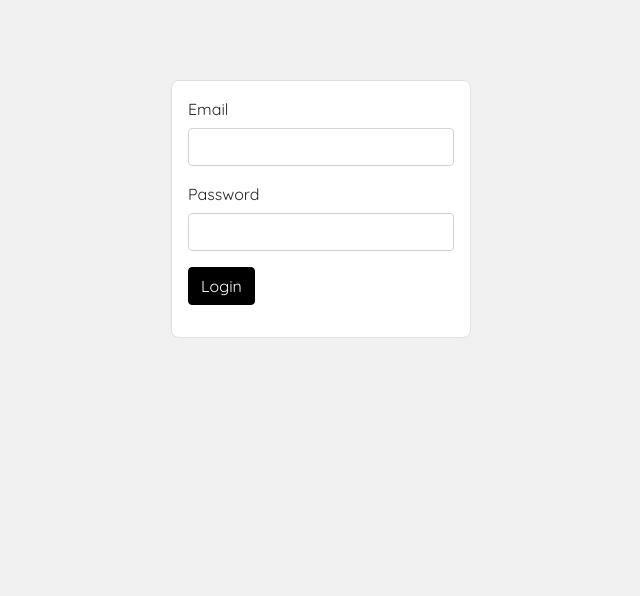
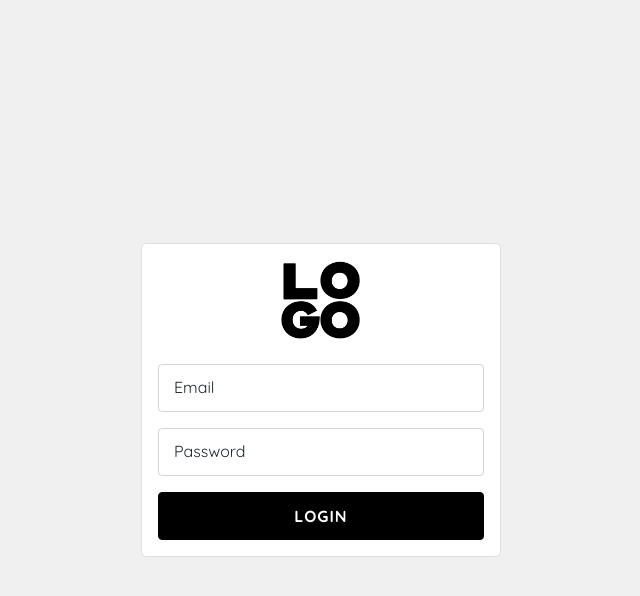
Before and after one commit to anhhaome/nuxt-minimal-admin, a Nuxt app: page /login in a window 1280 px wide. Shown: the top 596 px of the page, without its empty margins (319-959 px from the left). Built offline with nearby package versions, Linux system fonts and the light colour scheme.

Commit message:
Update login

```diff
--- /dev/null
+++ b/assets/scss/constants.scss
@@ -0,0 +1 @@
+$radius: 4pt;
--- a/nuxt.config.js
+++ b/nuxt.config.js
@@ -1,4 +1,8 @@
 export default {
+  ssr: false,
+  router: {
+    mode: 'hash'
+  },
   modules: ['bootstrap-vue/nuxt'],
   bootstrapVue: {
     bootstrapCSS: false, // Or `css: false`
--- a/pages/login.vue
+++ b/pages/login.vue
@@ -1,36 +1,119 @@
 <template>
-  <div>
-    <b-form class="m-form">
-      <b-form-group label="Email">
-        <b-input></b-input>
+  <div class="m-form-wrapper">
+    <b-form class="m-form" @submit="submitForm">
+      <img src="@/assets/images/logo.png" alt="Logo" class="m-logo">
+
+      <b-alert variant="danger" :show="!!error" class="m-alert">{{ error }}</b-alert>
+
+      <b-form-group class="m-group">
+        <b-input class="m-input" v-model="email" :active="!!email"></b-input>
+        <label for="" class="m-label">Email</label>
       </b-form-group>
 
-      <b-form-group label="Password">
-        <b-input type="password"></b-input>
+      <b-form-group class="m-group">
+        <b-input type="password" class="m-input" v-model="password" :active="!!password"></b-input>
+        <label for="" class="m-label">Password</label>
       </b-form-group>
 
-      <b-form-group>
-        <b-button variant="primary">Login</b-button>
-      </b-form-group>
+      <b-button variant="primary" class="m-button" @click="submitForm">Login</b-button>
     </b-form>
   </div>
 </template>
 
 <script>
 export default {
-  layout: 'blank'
+  layout: 'blank',
+
+  data(){
+    return {
+      email: '',
+      password: '',
+      error: ''
+    }
+  },
+
+  methods: {
+    async submitForm(){
+
+    }
+  }
 }
 </script>
 
 <style lang="scss" scoped>
 @import '@/assets/scss/colors.scss';
+@import '@/assets/scss/constants.scss';
 
-.m-form {
-  background-color: $secondary-bg;
+.m-form-wrapper {
   padding: 1em;
-  max-width: 300px;
-  margin: 5em auto 0 auto;
-  border-radius: .5em;
-  border: 1px solid $border;
+  width: 100%;
+  min-height: 100vh;
+  display: flex;
+  align-items: center;
+  justify-content: center;
+
+  .m-form {
+    background-color: $secondary-bg;
+    padding: 1em;
+    max-width: 360px;
+    width: 100%;
+    border-radius: $radius;
+    border: 1px solid $border;
+
+    .m-logo {
+      width: auto;
+      max-width: 100%;
+      max-height: 80px;
+      margin: 0 auto 1.5em auto;
+      display: block;
+    }
+
+    .m-alert {
+      font-size: .8em;
+      padding: 1em;
+      font-weight: bold;
+      margin-bottom: 2em;
+      text-align: center;
+    }
+
+    .m-group {
+      position: relative;
+      margin-bottom: 1em;
+
+      .m-input {
+        line-height: 2em;
+        height: 3em;
+      }
+
+      .m-label {
+        position: absolute;
+        top: .7em;
+        left: .5em;
+        pointer-events: none;
+        background-color: white;
+        padding: 0 .5em;
+        transition: all .1s;
+      }
+
+      .m-input:focus {
+        box-shadow: none;
+      }
+
+      .m-input:focus~.m-label,
+      .m-input[active]~.m-label {
+        font-size: .8em;
+        top: -.6em;
+      }
+    }
+
+    .m-button {
+      width: 100%;
+      line-height: 2em;
+      height: 3em;
+      font-weight: bold;
+      text-transform: uppercase;
+      letter-spacing: 1px;
+    }
+  }
 }
 </style>
```
Also changed, not shown: assets/images/logo.png (added).
